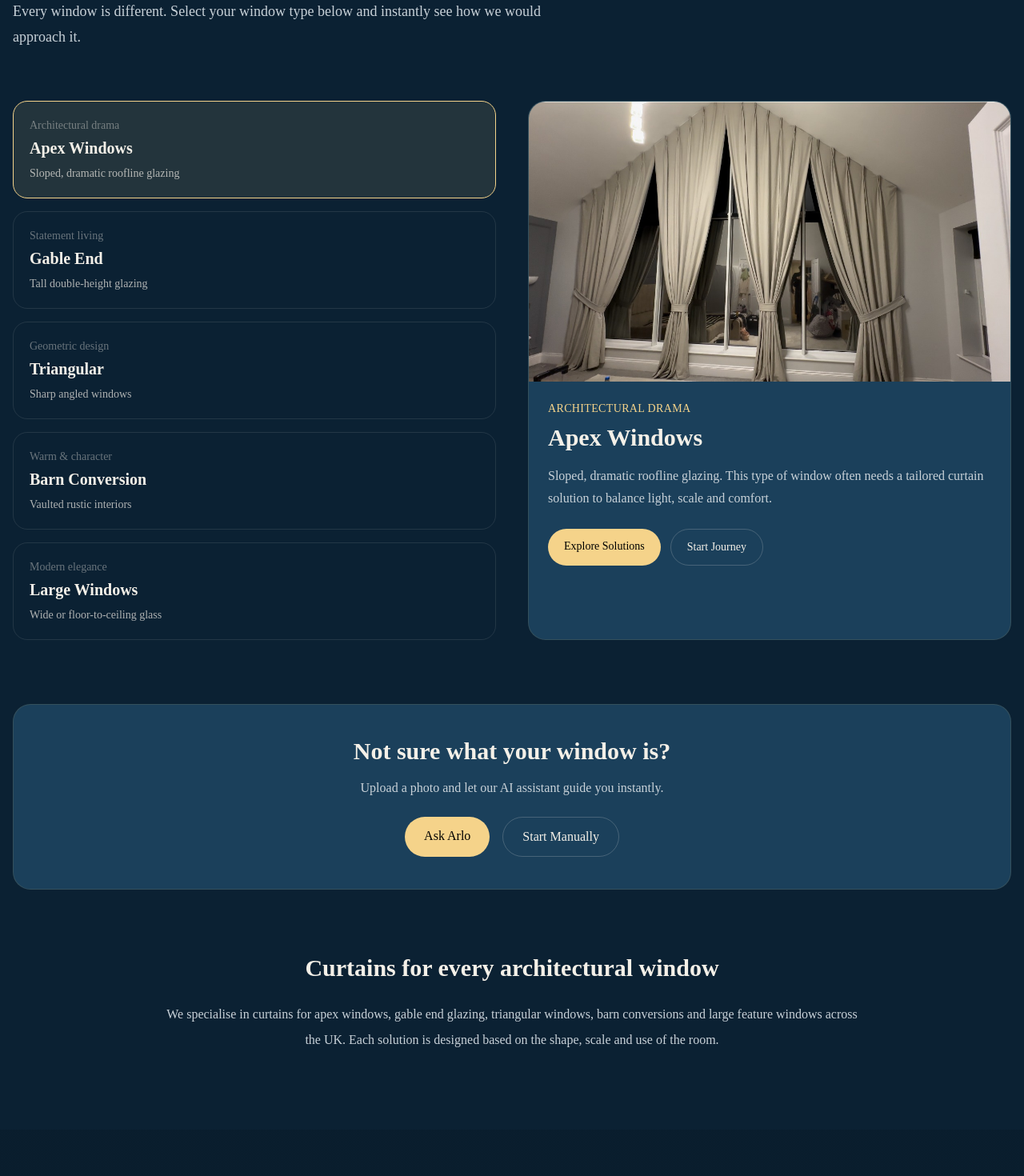
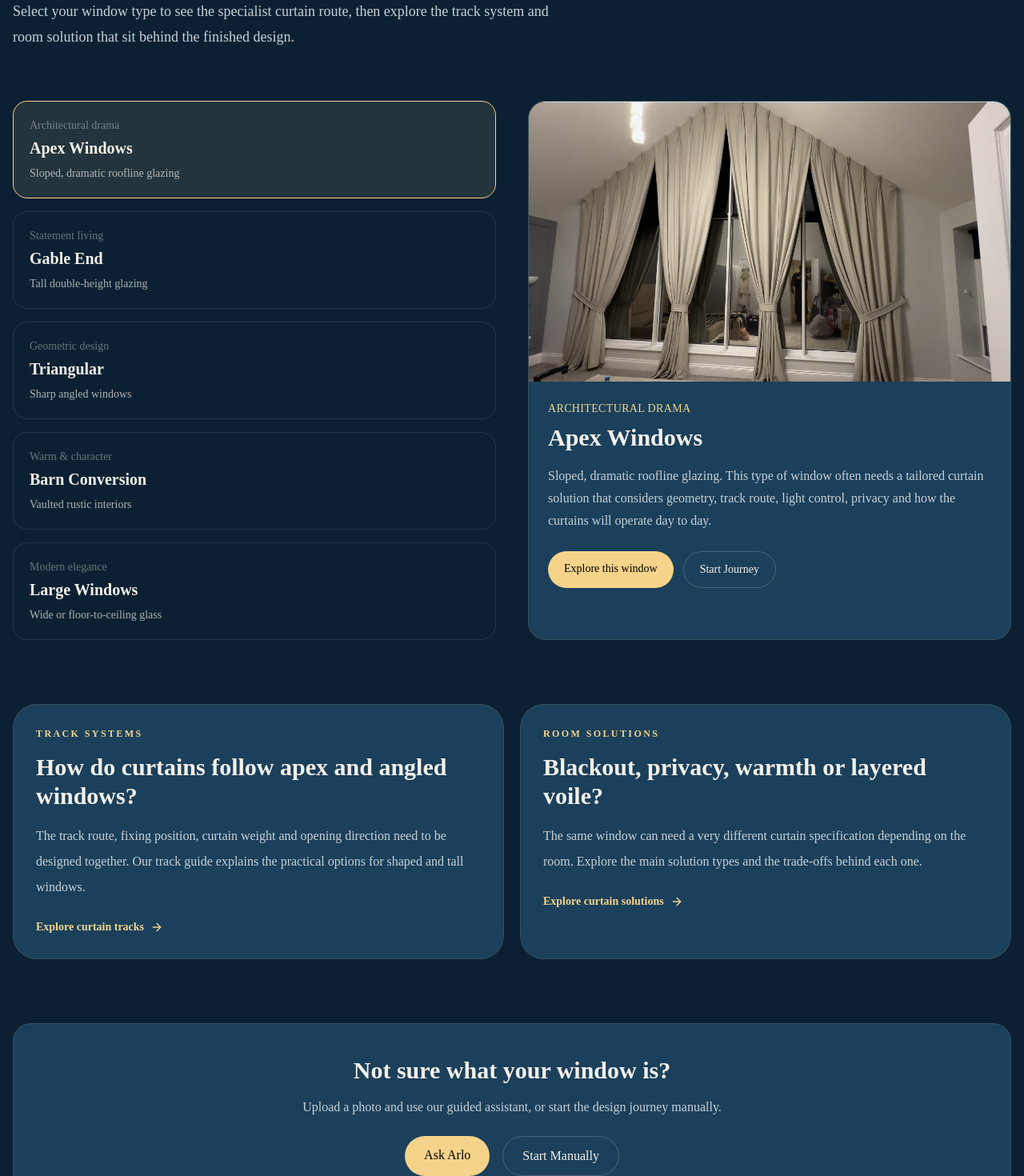
Before and after one commit to Nylon1/Apexcurtains, a Next.js app: page /window-types in a window 1280 px wide. Shown: the part 320-1790 px from the top of the page at 80% size. Built offline with nearby package versions, Linux system fonts and the light colour scheme.

Commit message:
Connect window types to track and solution authority hubs

```diff
--- a/app/window-types/page.tsx
+++ b/app/window-types/page.tsx
@@ -51,113 +51,140 @@ export default function WindowTypesPage() {
   const [active, setActive] = useState(windowTypes[0]);
 
   return (
-    <main className="min-h-screen bg-apex-navy-900 text-white overflow-hidden">
-
-      {/* HERO */}
-      <section className="max-w-7xl mx-auto px-4 pt-24 pb-16">
-        <div className="inline-flex items-center gap-2 text-[#f5d38a] text-xs uppercase tracking-widest">
-          <Sparkles className="w-4 h-4" />
+    <main className="min-h-screen overflow-hidden bg-apex-navy-900 text-white">
+      <section className="mx-auto max-w-7xl px-4 pb-16 pt-24">
+        <div className="inline-flex items-center gap-2 text-xs uppercase tracking-widest text-[#f5d38a]">
+          <Sparkles className="h-4 w-4" />
           Interactive Window Guide
         </div>
 
-        <h1 className="text-5xl sm:text-6xl font-semibold mt-6 leading-tight">
-          Find the perfect curtains for your
-          <span className="block text-[#f5d38a]">
-            window type
-          </span>
+        <h1 className="mt-6 text-5xl font-semibold leading-tight sm:text-6xl">
+          Find the right curtain approach for your
+          <span className="block text-[#f5d38a]">window type</span>
         </h1>
 
-        <p className="mt-6 text-white/70 max-w-2xl text-lg leading-8">
-          Every window is different. Select your window type below and instantly
-          see how we would approach it.
+        <p className="mt-6 max-w-2xl text-lg leading-8 text-white/70">
+          Select your window type to see the specialist curtain route, then explore the track system and room solution that sit behind the finished design.
         </p>
       </section>
 
-      {/* SELECTOR */}
-      <section className="max-w-7xl mx-auto px-4 grid lg:grid-cols-2 gap-10 pb-20">
-
-        {/* LEFT OPTIONS */}
+      <section className="mx-auto grid max-w-7xl gap-10 px-4 pb-20 lg:grid-cols-2">
         <div className="space-y-4">
           {windowTypes.map((item) => (
             <button
               key={item.id}
               onClick={() => setActive(item)}
-              className={`w-full text-left p-5 rounded-2xl border transition ${
+              className={`w-full rounded-2xl border p-5 text-left transition ${
                 active.id === item.id
                   ? "border-[#f5d38a] bg-[#f5d38a]/10"
                   : "border-white/10 hover:border-white/30"
               }`}
             >
               <div className="text-sm text-white/40">{item.vibe}</div>
-              <div className="text-xl font-semibold mt-1">{item.title}</div>
-              <div className="text-white/70 text-sm mt-2">{item.desc}</div>
+              <div className="mt-1 text-xl font-semibold">{item.title}</div>
+              <div className="mt-2 text-sm text-white/70">{item.desc}</div>
             </button>
           ))}
         </div>
 
-        {/* RIGHT PREVIEW */}
-        <div className="rounded-3xl overflow-hidden border border-white/10 bg-white/[0.03]">
+        <div className="overflow-hidden rounded-3xl border border-white/10 bg-white/[0.03]">
           <img
             src={active.image}
-            className="w-full h-[350px] object-cover"
+            alt={`${active.title} curtain solution example`}
+            className="h-[350px] w-full object-cover"
           />
 
           <div className="p-6">
-            <div className="text-sm text-[#f5d38a] uppercase tracking-wide">
+            <div className="text-sm uppercase tracking-wide text-[#f5d38a]">
               {active.vibe}
             </div>
 
-            <h2 className="text-3xl font-semibold mt-2">
-              {active.title}
-            </h2>
+            <h2 className="mt-2 text-3xl font-semibold">{active.title}</h2>
 
-            <p className="mt-4 text-white/70 leading-7">
-              {active.desc}. This type of window often needs a tailored curtain
-              solution to balance light, scale and comfort.
+            <p className="mt-4 leading-7 text-white/70">
+              {active.desc}. This type of window often needs a tailored curtain solution that considers geometry, track route, light control, privacy and how the curtains will operate day to day.
             </p>
 
-            <div className="mt-6 flex gap-3">
+            <div className="mt-6 flex flex-wrap gap-3">
               <Link
                 href={active.href}
-                className="bg-[#f5d38a] text-black px-5 py-3 rounded-full text-sm"
+                className="rounded-full bg-[#f5d38a] px-5 py-3 text-sm text-black"
               >
-                Explore Solutions
+                Explore this window
               </Link>
 
               <Link
                 href="/start-designing"
-                className="border border-white/20 px-5 py-3 rounded-full text-sm"
+                className="rounded-full border border-white/20 px-5 py-3 text-sm"
               >
                 Start Journey
               </Link>
             </div>
           </div>
         </div>
-
       </section>
 
-      {/* EXPERIENCE SECTION */}
-      <section className="max-w-7xl mx-auto px-4 pb-20">
-        <div className="rounded-3xl border border-white/10 p-10 bg-white/[0.03] text-center">
-          <h2 className="text-3xl font-semibold">
-            Not sure what your window is?
-          </h2>
+      <section className="mx-auto max-w-7xl px-4 pb-20">
+        <div className="grid gap-5 md:grid-cols-2">
+          <Link
+            href="/curtain-tracks"
+            className="group rounded-[30px] border border-white/10 bg-white/[0.04] p-7 transition hover:border-[#f5d38a]/35 hover:bg-white/[0.07]"
+          >
+            <p className="text-xs font-semibold uppercase tracking-[0.2em] text-[#f5d38a]">
+              Track systems
+            </p>
+            <h2 className="mt-4 text-3xl font-semibold">
+              How do curtains follow apex and angled windows?
+            </h2>
+            <p className="mt-4 leading-8 text-white/68">
+              The track route, fixing position, curtain weight and opening direction need to be designed together. Our track guide explains the practical options for shaped and tall windows.
+            </p>
+            <span className="mt-6 inline-flex items-center text-sm font-semibold text-[#f5d38a]">
+              Explore curtain tracks
+              <ArrowRight className="ml-2 h-4 w-4 transition group-hover:translate-x-1" />
+            </span>
+          </Link>
 
-          <p className="mt-4 text-white/70 max-w-xl mx-auto">
-            Upload a photo and let our AI assistant guide you instantly.
+          <Link
+            href="/curtain-solutions"
+            className="group rounded-[30px] border border-white/10 bg-white/[0.04] p-7 transition hover:border-[#f5d38a]/35 hover:bg-white/[0.07]"
+          >
+            <p className="text-xs font-semibold uppercase tracking-[0.2em] text-[#f5d38a]">
+              Room solutions
+            </p>
+            <h2 className="mt-4 text-3xl font-semibold">
+              Blackout, privacy, warmth or layered voile?
+            </h2>
+            <p className="mt-4 leading-8 text-white/68">
+              The same window can need a very different curtain specification depending on the room. Explore the main solution types and the trade-offs behind each one.
+            </p>
+            <span className="mt-6 inline-flex items-center text-sm font-semibold text-[#f5d38a]">
+              Explore curtain solutions
+              <ArrowRight className="ml-2 h-4 w-4 transition group-hover:translate-x-1" />
+            </span>
+          </Link>
+        </div>
+      </section>
+
+      <section className="mx-auto max-w-7xl px-4 pb-20">
+        <div className="rounded-3xl border border-white/10 bg-white/[0.03] p-10 text-center">
+          <h2 className="text-3xl font-semibold">Not sure what your window is?</h2>
+
+          <p className="mx-auto mt-4 max-w-xl text-white/70">
+            Upload a photo and use our guided assistant, or start the design journey manually.
           </p>
 
-          <div className="mt-6 flex justify-center gap-4">
+          <div className="mt-6 flex flex-wrap justify-center gap-4">
             <Link
               href="/arlo-curtain-advisor"
-              className="bg-[#f5d38a] text-black px-6 py-3 rounded-full"
+              className="rounded-full bg-[#f5d38a] px-6 py-3 text-black"
             >
               Ask Arlo
             </Link>
 
             <Link
               href="/start-designing"
-              className="border border-white/20 px-6 py-3 rounded-full"
+              className="rounded-full border border-white/20 px-6 py-3"
             >
               Start Manually
             </Link>
@@ -165,19 +192,13 @@ export default function WindowTypesPage() {
         </div>
       </section>
 
-      {/* SEO TEXT BLOCK */}
-      <section className="max-w-4xl mx-auto px-4 pb-24 text-center">
-        <h2 className="text-3xl font-semibold">
-          Curtains for every architectural window
-        </h2>
+      <section className="mx-auto max-w-4xl px-4 pb-24 text-center">
+        <h2 className="text-3xl font-semibold">Curtains for architectural windows</h2>
 
-        <p className="mt-6 text-white/70 leading-8">
-          We specialise in curtains for apex windows, gable end glazing,
-          triangular windows, barn conversions and large feature windows across the UK.
-          Each solution is designed based on the shape, scale and use of the room.
+        <p className="mt-6 leading-8 text-white/70">
+          We specialise in curtains for apex windows, gable-end glazing, triangular windows, barn conversions and large feature windows across the UK. Each solution is designed around the shape, scale, room use, track requirements and desired level of privacy, light control and comfort.
         </p>
       </section>
-
     </main>
   );
 }
```
